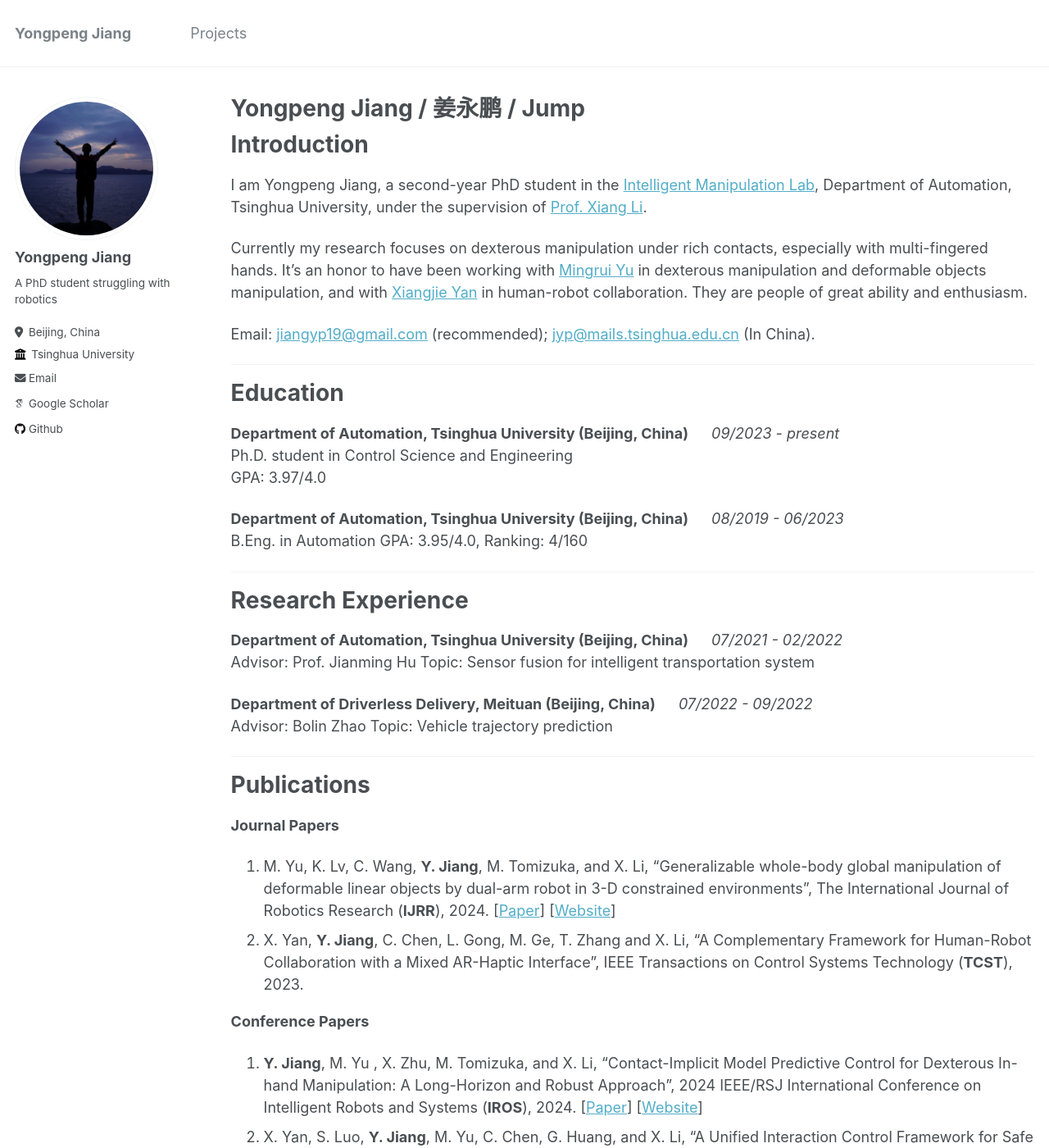
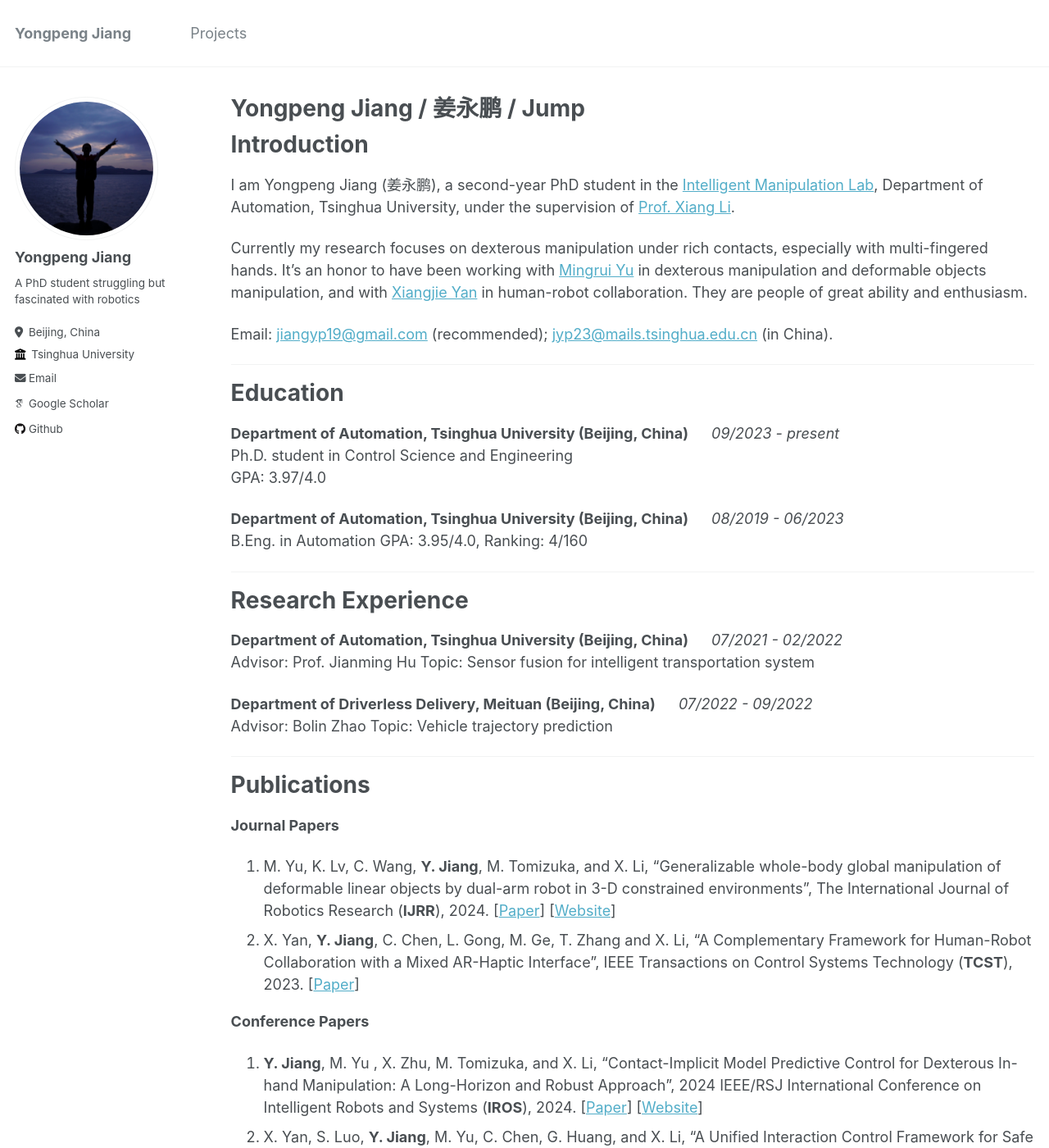
Before and after one commit to Director-of-G/director-of-g.github.io, a Jekyll site: the page built from _pages/about.md, in a window 1280 px wide and 1400 px high. Shown: the whole window at 82% size. Built offline with Jekyll 4.4.1, drawn with Linux system fonts in a browser that asks for light colours; some web fonts are replaced; some of the changed text lies outside the part shown.

Commit message:
update homepage

```diff
--- a/_config.yml
+++ b/_config.yml
@@ -24,7 +24,7 @@ author:
   avatar           : "my_photo.jpg"
   name             : "Yongpeng Jiang"
   pronouns         : # example: "she/her"
-  bio              : "A PhD student struggling with robotics"
+  bio              : "A PhD student struggling but fascinated with robotics"
   location         : "Beijing, China"
   employer         : "Tsinghua University"
   uri              : # URL
--- a/_pages/about.md
+++ b/_pages/about.md
@@ -11,11 +11,11 @@ redirect_from:
 
 # Introduction
 
-I am Yongpeng Jiang, a second-year PhD student in the [Intelligent Manipulation Lab](https://thu-irml.com), Department of Automation, Tsinghua University, under the supervision of [Prof. Xiang Li](https://sites.google.com/view/homepageoflixiang/home).
+I am Yongpeng Jiang (姜永鹏), a second-year PhD student in the [Intelligent Manipulation Lab](https://thu-irml.com), Department of Automation, Tsinghua University, under the supervision of [Prof. Xiang Li](https://sites.google.com/view/homepageoflixiang/home).
 
 Currently my research focuses on dexterous manipulation under rich contacts, especially with multi-fingered hands. It's an honor to have been working with [Mingrui Yu](https://mingrui-yu.github.io/) in dexterous manipulation and deformable objects manipulation, and with [Xiangjie Yan](https://yanseim.github.io/) in human-robot collaboration. They are people of great ability and enthusiasm.
 
-Email: [jiangyp19@gmail.com](mailto:jiangyp19@gmail.com) (recommended); [jyp@mails.tsinghua.edu.cn](mailto:jyp@mails.tsinghua.edu.cn) (In China).
+Email: [jiangyp19@gmail.com](mailto:jiangyp19@gmail.com) (recommended); [jyp23@mails.tsinghua.edu.cn](mailto:jyp23@mails.tsinghua.edu.cn) (in China).
 
 ---
 
@@ -48,12 +48,12 @@ Topic: Vehicle trajectory prediction
 **Journal Papers**
 
 1. M. Yu, K. Lv, C. Wang, **Y. Jiang**, M. Tomizuka, and X. Li, "Generalizable whole-body global manipulation of deformable linear objects by dual-arm robot in 3-D constrained environments", The International Journal of Robotics Research (**IJRR**), 2024. [[Paper](https://arxiv.org/abs/2310.09899)] [[Website](https://mingrui-yu.github.io/DLO_planning_2/)]
-2. X. Yan, **Y. Jiang**, C. Chen, L. Gong, M. Ge, T. Zhang and X. Li, "A Complementary Framework for Human-Robot Collaboration with a Mixed AR-Haptic Interface", IEEE Transactions on Control Systems Technology (**TCST**), 2023.
+2. X. Yan, **Y. Jiang**, C. Chen, L. Gong, M. Ge, T. Zhang and X. Li, "A Complementary Framework for Human-Robot Collaboration with a Mixed AR-Haptic Interface", IEEE Transactions on Control Systems Technology (**TCST**), 2023. [[Paper](https://ieeexplore.ieee.org/document/10220214)]
 
 **Conference Papers**
 
 1. **Y. Jiang**, M. Yu , X. Zhu, M. Tomizuka, and X. Li, "Contact-Implicit Model Predictive Control for Dexterous In-hand Manipulation: A Long-Horizon and Robust Approach", 2024 IEEE/RSJ International Conference on Intelligent Robots and Systems (**IROS**), 2024. [[Paper](https://arxiv.org/abs/2402.18897)] [[Website](https://director-of-g.github.io/in_hand_manipulation/)]
-2. X. Yan, S. Luo, **Y. Jiang**, M. Yu, C. Chen, G. Huang, and X. Li, "A Unified Interaction Control Framework for Safe Robotic Ultrasound Scanning with Human-Intention-Aware Compliance", 2024 IEEE/RSJ International Conference on Intelligent Robots and Systems (**IROS**), 2024. (**Oral**, Top 12%)
+2. X. Yan, S. Luo, **Y. Jiang**, M. Yu, C. Chen, G. Huang, and X. Li, "A Unified Interaction Control Framework for Safe Robotic Ultrasound Scanning with Human-Intention-Aware Compliance", 2024 IEEE/RSJ International Conference on Intelligent Robots and Systems (**IROS**), 2024. (**Oral**, Top 12%) [[Website](https://yanseim.github.io/iros24ultrasound/)]
 3. **Y. Jiang**, Y. Jia, and X. Li, "Contact-aware non-prehensile manipulation for object retrieval in cluttered environments", 2023 IEEE/RSJ International Conference on Intelligent Robots and Systems (**IROS**), 2023. [[Paper](https://arxiv.org/abs/2303.03635)] [[Website](https://director-of-g.github.io/push_in_clutter/)]
 4. **Y. Jiang**, J. Hu, and H. Liu, "Collision Risk Prediction for Vehicles with Sensor Data Fusion through a Machine Learning Pipeline", International Conference on Transportation and Development (**ICTD**), 2022.
 
```
Also changed, not shown: other parts of _pages/about.md (+7 -1 lines).
